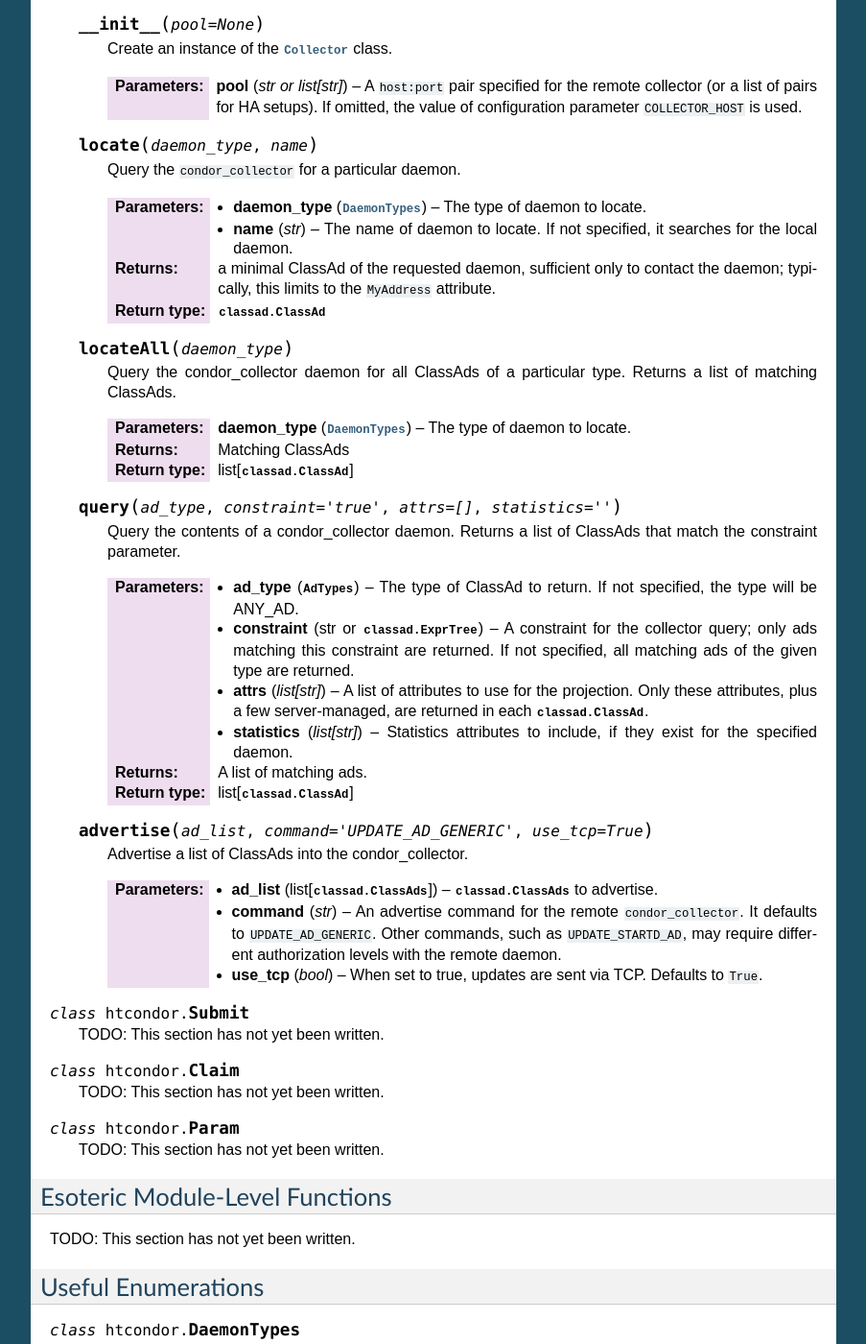
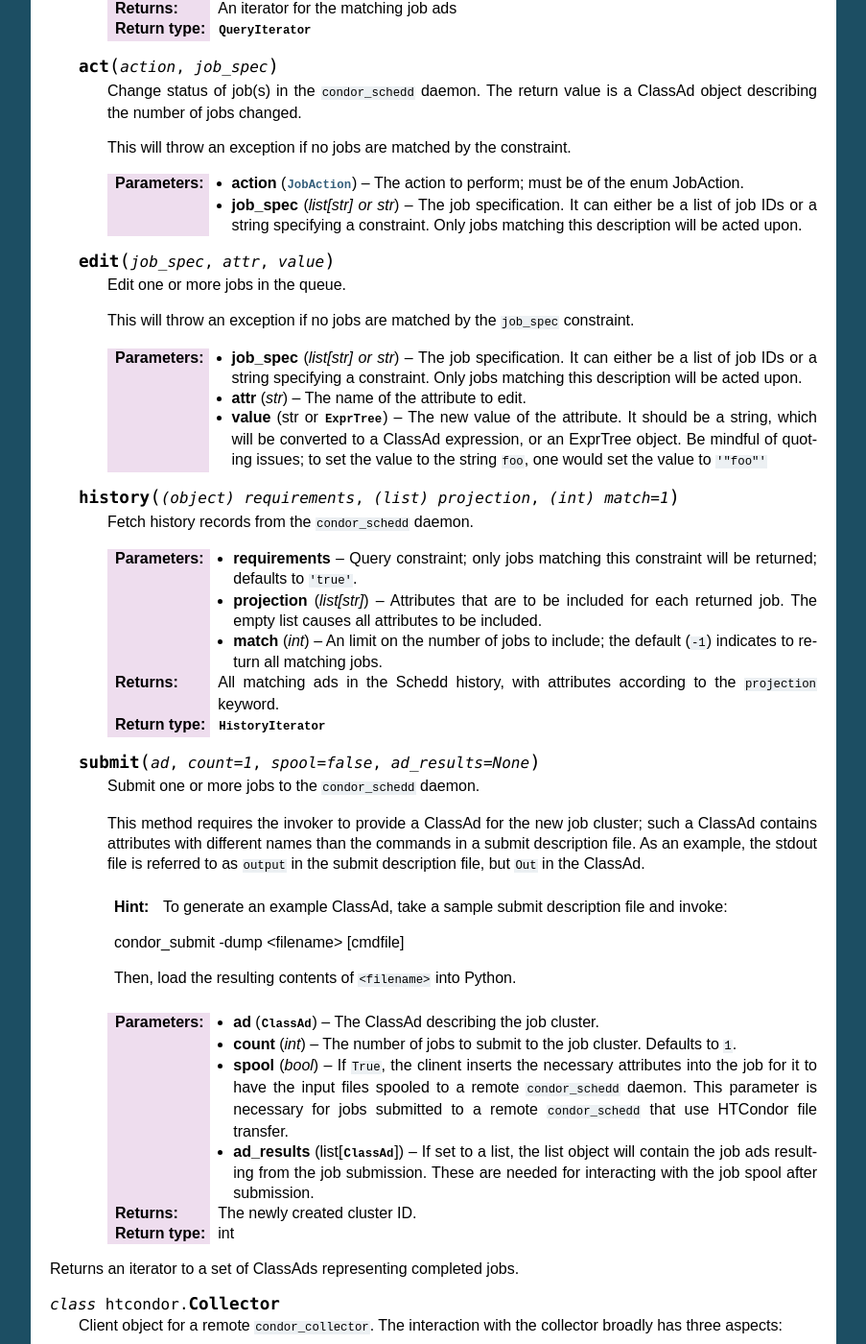
Before and after one commit to htcondor/htcondor-python, a Sphinx documentation site: the page built from docs/htcondor.rst, in a window 1280 px wide and 1400 px high, scrolled down 2235 px. Shown: the whole window at 96% size, without its empty margins (198-1101 px from the left). Built offline with Sphinx 7.4.7, drawn with Linux system fonts in a browser that asks for light colours; cross-references to code outside the pages are shown as plain code; some of the changed text lies outside the part shown.

Commit message:
Fill in additional Schedd methods.

```diff
--- a/docs/htcondor.rst
+++ b/docs/htcondor.rst
@@ -95,8 +95,8 @@ Module Classes
       Query the ``condor_schedd`` daemon for jobs.
 
       .. note:: This returns a *list* of :class:`~classad.ClassAd` objects, meaning all results must
-      be buffered in memory.  This may be memory-intensive for large responses; we strongly recommend
-      to utilize the :meth:`xquery`
+         be buffered in memory.  This may be memory-intensive for large responses; we strongly recommend
+         to utilize the :meth:`xquery`
 
       :param constraint: Query constraint; only jobs matching this constraint will be returned; defaults to ``'true'``.
       :type constraint: str or :class:`class.ExprTree`
@@ -114,6 +114,27 @@ Module Classes
       :return: ClassAds representing the matching jobs.
       :rtype: list[:class:`classad.ClassAd`]
 
+   .. method:: xquery( requirements='true', projection=[] , limit=-1 , opts=QueryOpts.Default , name=None)
+
+      Query the condor_schedd daemon for jobs.
+
+      As opposed to :meth:`query`, this returns an *iterator*, meaning only one ad is buffered in memory at a time.
+
+      :param requirements: provides a constraint for filtering out jobs. It defaults to ``'true'``.
+      :type requirements: str or :class:`~classad.ExprTree`
+      :param projection: The attributes to return; an empty list (the default) signifies all attributes.
+      :type projection: list[str]
+      :param int limit: A limit on the number of matches to return.  The default (``-1``) indicates all
+         matching jobs should be returned.
+      :param opts: Additional flags for the query, from :class:`QueryOpts`.
+      :type opts: :class:`QueryOpts`
+      :param str name: A tag name for the returned query iterator. This string will always be
+         returned from the :meth:`QueryIterator.tag` method of the returned iterator.
+         The default value is the ``condor_schedd``'s name. This tag is useful to identify
+         different queries when using the :function:`poll` function.
+      :return: An iterator for the matching job ads
+      :rtype: :class:`~htcondor.QueryIterator`
+
    .. method:: act( action, job_spec )
 
       Change status of job(s) in the ``condor_schedd`` daemon. The return value is a ClassAd object
@@ -126,6 +147,69 @@ Module Classes
       :param job_spec: The job specification. It can either be a list of job IDs or a string specifying a constraint.
          Only jobs matching this description will be acted upon.
       :type job_spec: list[str] or str
+
+   .. method:: edit( job_spec, attr, value )
+
+      Edit one or more jobs in the queue.
+
+      This will throw an exception if no jobs are matched by the ``job_spec`` constraint.
+
+      :param job_spec: The job specification. It can either be a list of job IDs or a string specifying a constraint.
+         Only jobs matching this description will be acted upon.
+      :type job_spec: list[str] or str
+      :param str attr: The name of the attribute to edit.
+      :param value: The new value of the attribute.  It should be a string, which will
+         be converted to a ClassAd expression, or an ExprTree object.  Be mindful of quoting
+         issues; to set the value to the string ``foo``, one would set the value to ``'"foo"'``
+      :type value: str or :class:`~classad.ExprTree`
+
+   .. method:: history( (object) requirements, (list) projection, (int) match=1 )
+
+      Fetch history records from the ``condor_schedd`` daemon.
+
+      :param requirements: Query constraint; only jobs matching this constraint will be returned;
+         defaults to ``'true'``.
+      :type constraint: str or :class:`class.ExprTree`
+      :param projection: Attributes that are to be included for each returned job.
+         The empty list causes all attributes to be included.
+      :type projection: list[str]
+      :param int match: An limit on the number of jobs to include; the default (``-1``)
+         indicates to return all matching jobs.
+      :return: All matching ads in the Schedd history, with attributes according to the
+         ``projection`` keyword.
+      :rtype: :class:`HistoryIterator`
+
+   .. method:: submit( ad, count = 1, spool = false, ad_results = None )
+
+      Submit one or more jobs to the ``condor_schedd`` daemon.
+
+      This method requires the invoker to provide a ClassAd for the new job cluster;
+      such a ClassAd contains attributes with different names than the commands in a
+      submit description file. As an example, the stdout file is referred to as ``output``
+      in the submit description file, but ``Out`` in the ClassAd.
+
+      .. hint:: To generate an example ClassAd, take a sample submit description
+         file and invoke::
+
+         condor_submit -dump <filename> [cmdfile]
+
+         Then, load the resulting contents of ``<filename>`` into Python.
+
+      :param ad: The ClassAd describing the job cluster.
+      :type ad: :class:`~classad.ClassAd`
+      :param int count: The number of jobs to submit to the job cluster. Defaults to ``1``.
+      :param bool spool: If ``True``, the clinent inserts the necessary attributes
+         into the job for it to have the input files spooled to a remote
+         ``condor_schedd`` daemon. This parameter is necessary for jobs submitted
+         to a remote ``condor_schedd`` that use HTCondor file transfer.
+      :param ad_results: If set to a list, the list object will contain the job ads
+         resulting from the job submission.
+         These are needed for interacting with the job spool after submission.
+      :type ad_results: list[:class:`~classad.ClassAd`]
+      :return: The newly created cluster ID.
+      :rtype: int
+
+Returns an iterator to a set of ClassAds representing completed jobs.
 
 .. _collector_class:
 
```
